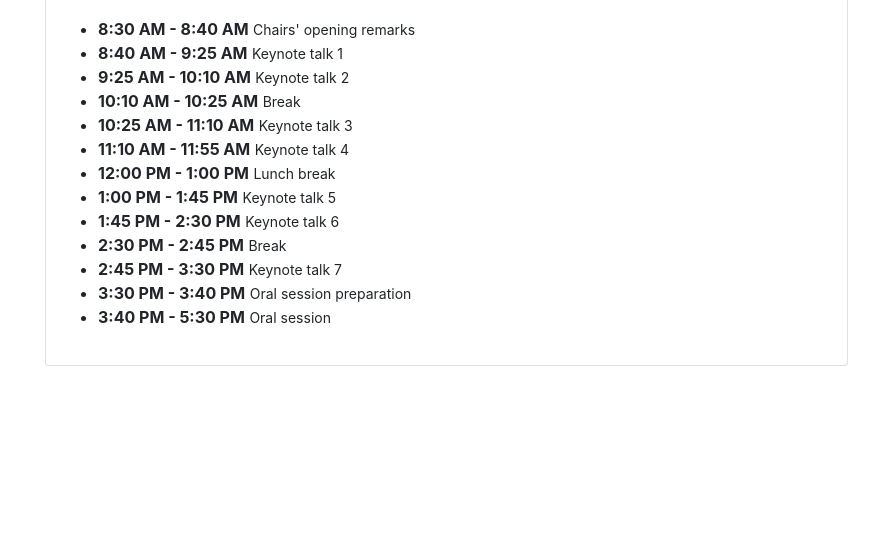
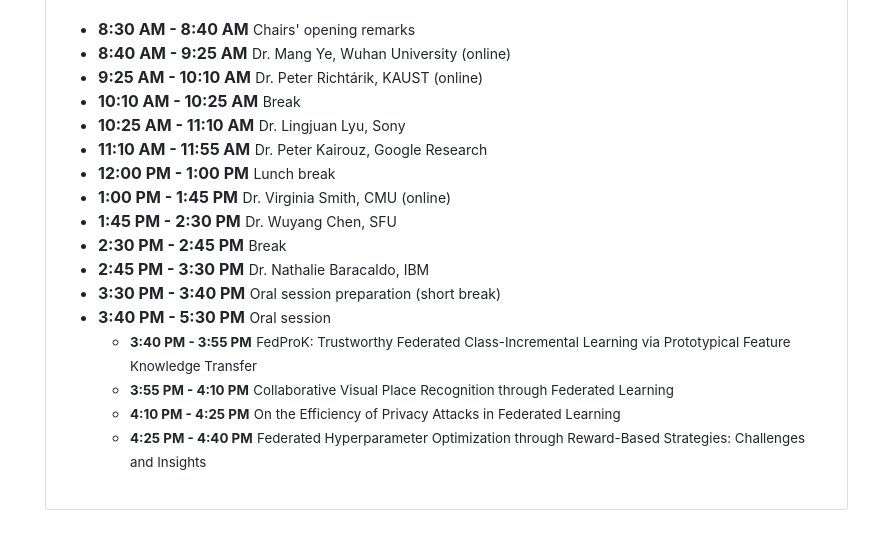
Before and after one commit to fedvision/fedvision2024, a website: page schedule.html in a window 1280 px wide. Shown: the part 175-724 px from the top of the page, without its empty margins (55-934 px from the left). Drawn offline with nearby package versions, Linux system fonts and the light colour scheme.

Commit message:
Add: schedule

```diff
--- a/schedule.html
+++ b/schedule.html
@@ -101,18 +101,18 @@
                     <h3>Program Schedule (Local Time)</h3>
                 </div>
                 <div class="card-body">
-                  <ul class="body">
+                  <ul class="body" >
                     <li>
                       <span class="time">8:30 AM - 8:40 AM</span>
                       <span class="schedule">Chairs' opening remarks</span>
                     </li>
                     <li>
                       <span class="time">8:40 AM - 9:25 AM</span>
-                      <span class="schedule">Keynote talk 1</span>
+                      <span class="schedule">Dr. Mang Ye, Wuhan University (online)</span>
                     </li>
                     <li>
                       <span class="time">9:25 AM - 10:10 AM</span>
-                      <span class="schedule">Keynote talk 2</span>
+                      <span class="schedule">Dr. Peter Richtárik, KAUST (online)</span>
                     </li>
                     <li>
                       <span class="time">10:10 AM - 10:25 AM</span>
@@ -120,11 +120,11 @@
                     </li>
                     <li>
                       <span class="time">10:25 AM - 11:10 AM</span>
-                      <span class="schedule">Keynote talk 3</span>
+                      <span class="schedule">Dr. Lingjuan Lyu, Sony</span>
                     </li>
                     <li>
                       <span class="time">11:10 AM - 11:55 AM</span>
-                      <span class="schedule">Keynote talk 4</span>
+                      <span class="schedule">Dr. Peter Kairouz, Google Research</span>
                     </li>
                     <li>
                       <span class="time">12:00 PM - 1:00 PM</span>
@@ -132,11 +132,11 @@
                     </li>
                     <li>
                       <span class="time">1:00 PM - 1:45 PM</span>
-                      <span class="schedule">Keynote talk 5</span>
+                      <span class="schedule">Dr. Virginia Smith, CMU (online)</span>
                     </li>
                     <li>
                       <span class="time">1:45 PM - 2:30 PM</span>
-                      <span class="schedule">Keynote talk 6</span>
+                      <span class="schedule">Dr. Wuyang Chen, SFU</span>
                     </li>
                     <li>
                       <span class="time">2:30 PM - 2:45 PM</span>
@@ -144,15 +144,34 @@
                     </li>
                     <li>
                       <span class="time">2:45 PM - 3:30 PM</span>
-                      <span class="schedule">Keynote talk 7</span>
+                      <span class="schedule">Dr. Nathalie Baracaldo, IBM</span>
                     </li>
                     <li>
                       <span class="time">3:30 PM - 3:40 PM</span>
-                      <span class="schedule">Oral session preparation</span>
+                      <span class="schedule">Oral session preparation (short break)</span>
                     </li>
                     <li>
                       <span class="time">3:40 PM - 5:30 PM</span>
                       <span class="schedule">Oral session</span>
+                      <ul>
+                        <li>
+                          <span class="time" style="font-size: smaller;">3:40 PM - 3:55 PM</span>
+                          <span class="schedule" style="font-size: smaller;">FedProK: Trustworthy Federated Class-Incremental Learning via Prototypical Feature Knowledge Transfer</span>
+                        </li>
+                        <li>
+                          <span class="time" style="font-size: smaller;">3:55 PM - 4:10 PM</span>
+                          <span class="schedule" style="font-size: smaller;">Collaborative Visual Place Recognition through Federated Learning</span>
+                        </li>
+                        <li>
+                          <span class="time" style="font-size: smaller;">4:10 PM - 4:25 PM</span>
+                          <span class="schedule" style="font-size: smaller;">On the Efficiency of Privacy Attacks in Federated Learning</span>
+                        </li>
+                        <li>
+                          <span class="time" style="font-size: smaller;">4:25 PM - 4:40 PM</span>
+                          <span class="schedule" style="font-size: smaller;">Federated Hyperparameter Optimization through Reward-Based Strategies: Challenges and Insights</span>
+                        </li>
+
+                      </ul>
                     </li>
                   </ul>
                 </div>
```
